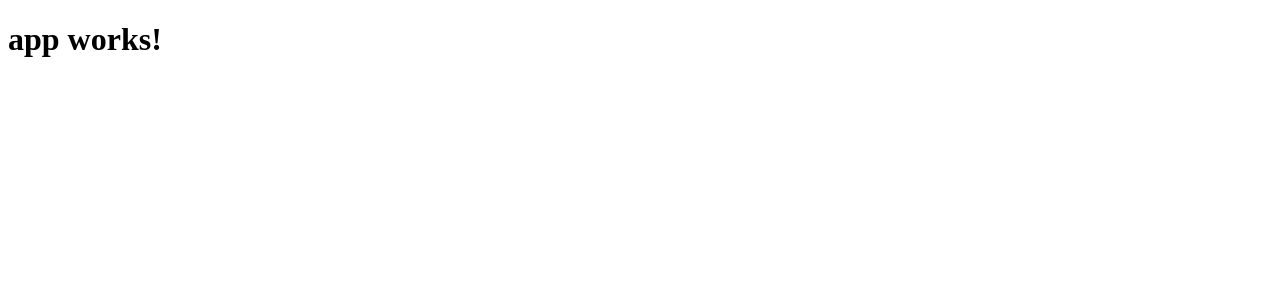
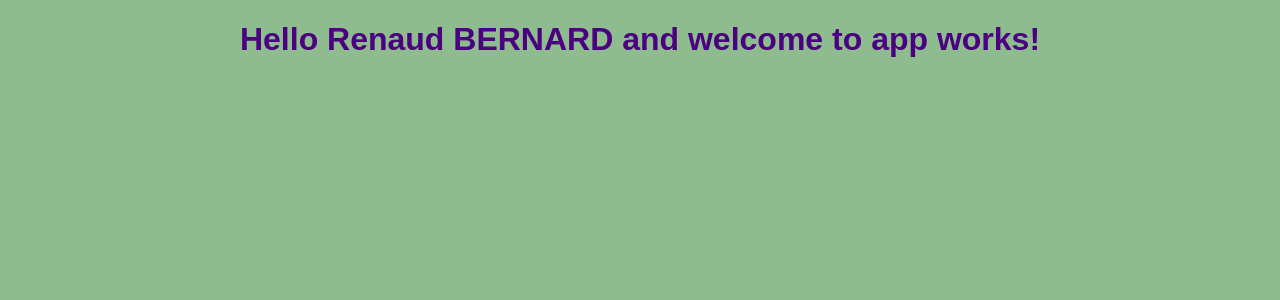
Before and after one commit to RenaudBernard59/COMP-S19-1-Angular-1, an Angular app: page / in a window 1280 px wide. Shown: the top 300 px of the page. Built offline with nearby package versions, Linux system fonts and the light colour scheme.

Commit message:
Starting project after prof explanations

```diff
--- a/src/app/app.component.html
+++ b/src/app/app.component.html
@@ -1,3 +1,3 @@
 <h1>
-  {{title}}
+  Hello {{ prenom }} {{ nom }} and welcome to {{title}}
 </h1>
--- a/src/app/app.component.ts
+++ b/src/app/app.component.ts
@@ -7,4 +7,6 @@ import { Component } from '@angular/core';
 })
 export class AppComponent {
   title = 'app works!';
+  nom = 'BERNARD';
+  prenom = 'Renaud';
 }
--- a/src/app/app.module.ts
+++ b/src/app/app.module.ts
@@ -4,10 +4,14 @@ import { FormsModule } from '@angular/forms';
 import { HttpModule } from '@angular/http';
 
 import { AppComponent } from './app.component';
+import { MoncomposantComponent } from './moncomposant/moncomposant.component';
+import { MaDirectiveDirective } from './ma-directive.directive';
 
 @NgModule({
   declarations: [
-    AppComponent
+    AppComponent,
+    MoncomposantComponent,
+    MaDirectiveDirective
   ],
   imports: [
     BrowserModule,
--- /dev/null
+++ b/src/app/ma-class.ts
@@ -0,0 +1,2 @@
+export class MaClass {
+}
--- /dev/null
+++ b/src/app/ma-directive.directive.ts
@@ -0,0 +1,10 @@
+import { Directive } from '@angular/core';
+
+@Directive({
+  selector: '[appMaDirective]'
+})
+export class MaDirectiveDirective {
+
+  constructor() { }
+
+}
--- /dev/null
+++ b/src/app/mon-interface.ts
@@ -0,0 +1,2 @@
+export interface MonInterface {
+}
--- /dev/null
+++ b/src/app/moncomposant/moncomposant.component.html
@@ -0,0 +1,3 @@
+<p>
+  moncomposant works!
+</p>
--- /dev/null
+++ b/src/app/moncomposant/moncomposant.component.ts
@@ -0,0 +1,15 @@
+import { Component, OnInit } from '@angular/core';
+
+@Component({
+  selector: 'app-moncomposant',
+  templateUrl: './moncomposant.component.html',
+  styleUrls: ['./moncomposant.component.css']
+})
+export class MoncomposantComponent implements OnInit {
+
+  constructor() { }
+
+  ngOnInit() {
+  }
+
+}
--- a/src/styles.css
+++ b/src/styles.css
@@ -1 +1,8 @@
 /* You can add global styles to this file, and also import other style files */
+
+body {
+    background-color: darkseagreen;
+    color: indigo;
+    font-family: Arial, Helvetica, sans-serif;
+    text-align: center;
+}
```
Also changed, not shown: src/app/moncomposant/moncomposant.component.css (added), 2 other files (tests, documents, lock files or other folders).
